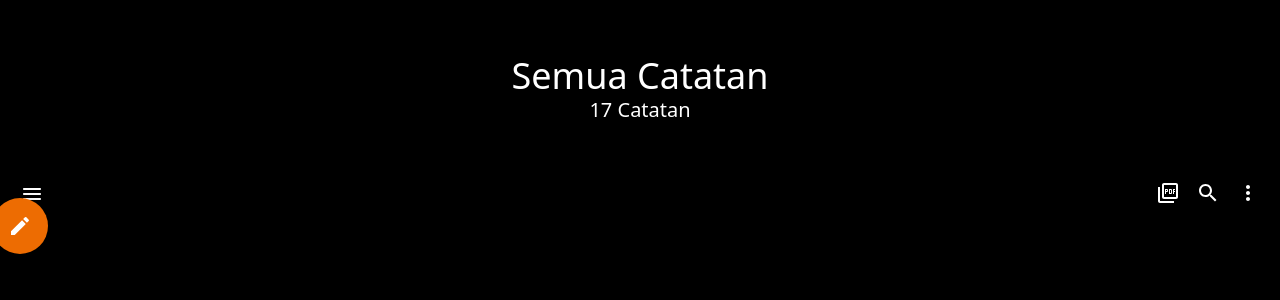
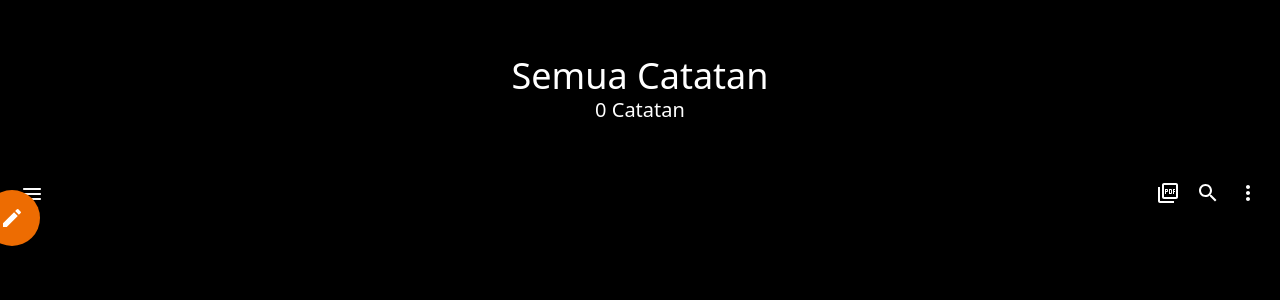
Before and after one commit to nandorfn/samsung-note-app-clone, a Next.js app: page / in a window 1280 px wide. Shown: the top 300 px of the page. Built offline with nearby package versions, Linux system fonts and the light colour scheme.

Commit message:
function add note work

```diff
--- /dev/null
+++ b/components/EditButton.js
@@ -0,0 +1,12 @@
+import Fab from '@mui/material/Fab';
+import EditIcon from '@mui/icons-material/Edit';
+
+export default function EditButton(props) {
+    return (
+        <button onClick={props.toggle}>
+            <Fab className='fixed bottom-4 right-4 bg-[#171717]' color="warning" aria-label="add">
+                <EditIcon />
+            </Fab>
+        </button>
+    );
+}
--- a/components/FloatingButton.js
+++ b/components/FloatingButton.js
@@ -7,20 +7,18 @@ import Link from 'next/link';
 
 export default function FloatingActionButtonSize() {
     return (
-    <Link href='/posts/input'>
         <Box sx={{ '& > :not(style)': { m: 1 } }}>
-            <Fab className='fixed bottom-4 right-4 bg-[#171717] z-10' color="warning" aria-label="add">
+            <Fab className='fixed bottom-4 right-4 bg-[#171717]' color="warning" aria-label="add">
                 <EditIcon />
             </Fab>
         </Box>
-        </Link>
     );
 }
 
 export function FloatingDoneButtonSize() {
     return (
         <Box sx={{ '& > :not(style)': { m: 1 } }}>
-            <Fab className='fixed bottom-4 right-4 bg-[#171717] z-10' color="warning" aria-label="add">
+            <Fab className='fixed bottom-4 right-4 bg-[#171717]' color="warning" aria-label="add">
                 <CheckIcon />
             </Fab>
         </Box>
--- a/components/Header.js
+++ b/components/Header.js
@@ -1,9 +1,9 @@
-export default function Header() {
+export default function Header(props) {
     return(
       <>
         <div className="text-center p-14">
           <h1 className="text-4xl">Semua Catatan</h1>
-          <p className="text-xl">17 Catatan</p>
+          <p className="text-xl">{props.length} Catatan</p>
         </div>
       </>
     );
--- a/components/Navbar.js
+++ b/components/Navbar.js
@@ -3,12 +3,13 @@ import MenuRoundedIcon from '@mui/icons-material/MenuRounded';
 import PictureAsPdfOutlinedIcon from '@mui/icons-material/PictureAsPdfOutlined';
 import SearchIcon from '@mui/icons-material/Search';
 import MoreVertSharpIcon from '@mui/icons-material/MoreVertSharp';
-import FloatingActionButtonSize from './FloatingButton';
 import BarMenu from './BarMenu';
+import InputForm from './input';
 
 export default function Navbar() {
   const [showPopup, setShowPopup] = useState(false);
   const [isClicked, setIsClicked] = useState(false);
+
 
   function togglePopup() {
     setShowPopup(!showPopup);
@@ -33,8 +34,9 @@ export default function Navbar() {
         </li>
       </ul>
       <BarMenu showPopup={showPopup} onClose={() => setShowPopup(false)} onClick={handleClick}/>
+      {/* <InputForm showInput={showInput} onClose={() => setShowInput(false)} onClick={handleClick}/> */}
 
-      {!isClicked && <FloatingActionButtonSize />}
+
     </>
   );
 }
--- a/components/Note.js
+++ b/components/Note.js
@@ -1,16 +1,19 @@
 export default function Note(props) {
     return (
         <>
-            <div className="grid grid-cols-2 mt-10 mx-5 items-center">
-                <div className="w-48  text-center">
-                    <div className="container second-color rounded-xl p-4 h-64 text-left overflow-hidden shadow">{props.content}
+            <div className="items-center">
+                <div className="grid grid-cols-1 mt-10 float-left mx-8">
+                    <div className="w-48 text-center">
+                        <div className="container second-color rounded-xl p-4 h-64 text-left overflow-hidden shadow">{props.content}
+                        </div>
+                        <h1>{props.title}</h1>
+                        <p>28 Feb</p>
                     </div>
-                    <h1>{props.title}</h1>
-                    <p>28 Feb</p>
-                </div>
 
 
+                </div>
             </div>
+
         </>
     );
 }
--- a/src/pages/posts/input.js
+++ b/components/input.js
@@ -1,10 +1,13 @@
-import { useState } from 'react';
+import { useEffect, useState } from 'react';
 import Link from 'next/link';
 import ArrowBackIosSharpIcon from '@mui/icons-material/ArrowBackIosSharp';
 import AutoStoriesRoundedIcon from '@mui/icons-material/AutoStoriesRounded';
 import AttachFileRoundedIcon from '@mui/icons-material/AttachFileRounded';
 import MoreVertRoundedIcon from '@mui/icons-material/MoreVertRounded';
-import { FloatingDoneButtonSize } from '../../../components/FloatingButton';
+import Fab from '@mui/material/Fab';
+import EditIcon from '@mui/icons-material/Edit';
+import CheckIcon from '@mui/icons-material/CheckCircleRounded';
+
 
 export default function inputForm(props) {
 
@@ -12,6 +15,17 @@ export default function inputForm(props) {
     title:"",
     content: ""
     });
+
+    const [showInput, setShowInput] = useState(props.showInput);
+
+    useEffect(() => {
+        setShowInput(props.showInput);
+    }, [props.showInput]);
+
+    function closeInput() {
+        setShowInput(!true);
+        props.onClose();
+    }
 
 
     const handleChange = (event) => {
@@ -30,18 +44,19 @@ export default function inputForm(props) {
             title: "",
             content: ""
         });
-        // event.preventDefault();
+        setShowInput(false);
+        event.preventDefault();
 
     };
 
     return (
         <>
+        {showInput && (
+        <div className='bg-black w-full h-full absolute -mt-52 z-10'>
             <form className="grid">
                 <div className='grid grid-flow-row-dense grid-cols-4 m-4'>
                     <div className='col-span-3 flex items-center'>
-                        <Link href="/">
-                            <ArrowBackIosSharpIcon />
-                        </Link>
+                            <ArrowBackIosSharpIcon onClick={closeInput}/>
                         <input name='title' onChange={handleChange} type="text" className='p-2 ml-2 w-full bg-[rgb(0,0,0)] ' placeholder='Judul' value={input.title}></input>
                     </div>
                     <div className='flex items-center justify-end gap-4'>
@@ -56,12 +71,14 @@ export default function inputForm(props) {
                 <div className='flex items-center'>
                     <textarea name='content' onChange={handleChange} rows={100} type="textarea" className='m-4 w-full pb-100 bg-black outline-none' value={input.content}></textarea>
                 </div>
-                <Link href='/'>
-                <button onClick={submitNote}>Add</button>
-                </Link>
+                <button onClick={submitNote} >
+                    <Fab className='fixed bottom-24 right-4 bg-[#171717] z-10' color="warning" aria-label="add">
+                        <CheckIcon />
+                    </Fab>
+                </button>
             </form>
-
-            <FloatingDoneButtonSize onClick={submitNote} />
+        </div>
+        )}
         </>
     );
 }
--- a/src/pages/index.js
+++ b/src/pages/index.js
@@ -3,13 +3,13 @@ import Header from '../../components/Header'
 import Navbar from '../../components/Navbar'
 import Note from '../../components/Note'
 import BarMenu from '../../components/BarMenu'
-import styles from '@/styles/Home.module.css'
-
-import InputForm from './posts/input'
+import InputForm from '../../components/input'
+import EditButton from '../../components/EditButton'
 
 
 export default function Home(props) {
   const [notes, setNotes] = useState([]);
+  const notesLength = notes.length;
 
   function addNote(newNote) {
     setNotes(prevNotes => {
@@ -17,14 +17,23 @@ export default function Home(props) {
     });
   }
 
+  const [isClicked, setIsClicked] = useState(false);
+  const [showInput, setShowInput] = useState(false);
+  function toggleInput() {
+    setShowInput(!showInput);
+  }
+  function handleClick() {
+    setIsClicked(true);
+  }
 
-  <InputForm onAdd={addNote} className="styles.hidden" />
+
 
   return (
     <>
       <BarMenu />
-      <Header />
+      <Header length={notesLength} />
       <Navbar />
+      <InputForm showInput={showInput} onClose={() => setShowInput(false)} onClick={handleClick} onAdd={addNote} />
       {notes.map((noteItem, index) => {
         return (
           <Note
@@ -35,6 +44,9 @@ export default function Home(props) {
         );
       })}
 
+    <EditButton toggle={toggleInput}/>
+
+
 
 
     </>
```
